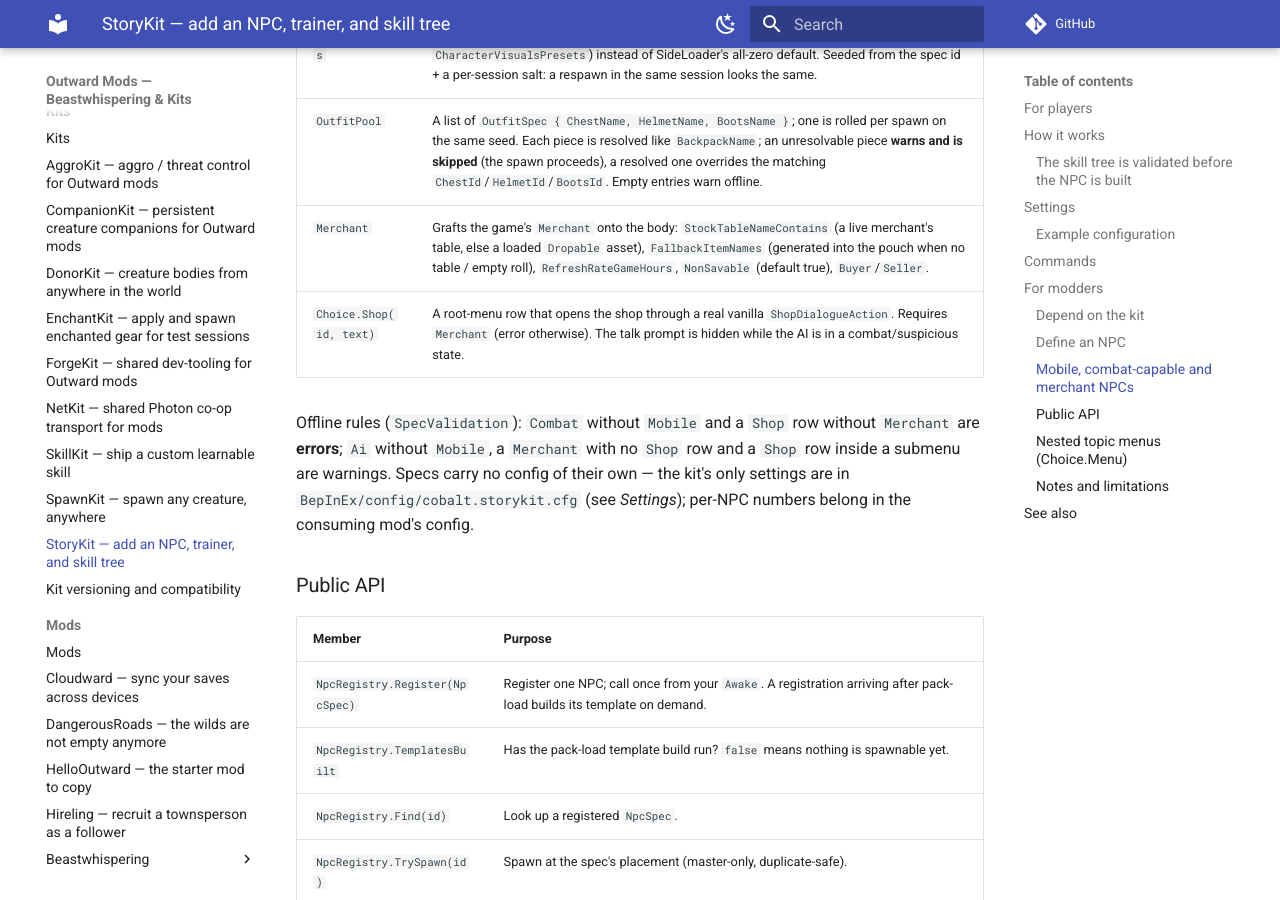
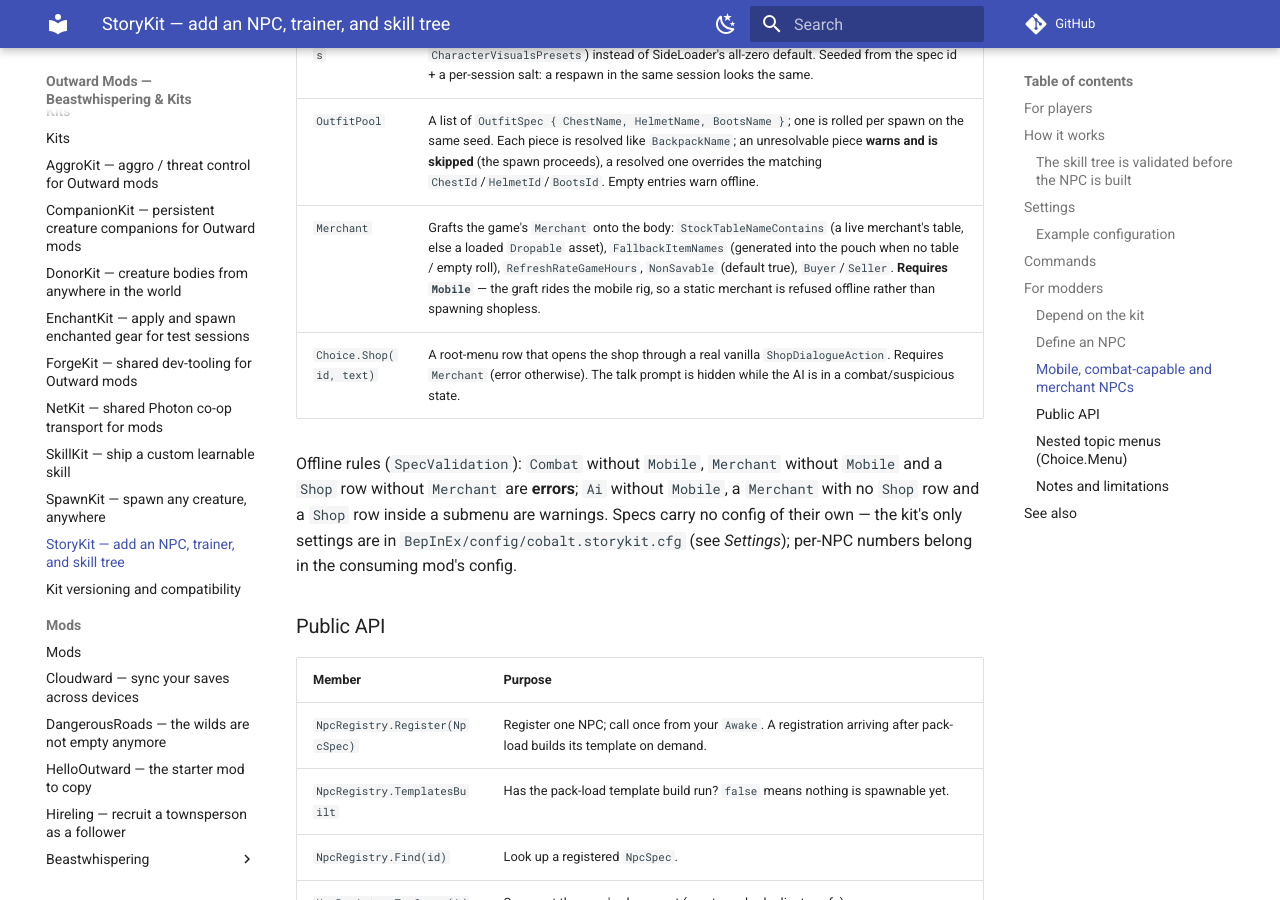
Before and after one commit to cobalt-craft/outward-mods-wiki, an MkDocs documentation site: the page built from docs/kits/storykit.md, in a window 1280 px wide and 900 px high, scrolled down 6454 px. Built offline with MkDocs 1.6.1 and Material for MkDocs 9.7.7, drawn with Linux system fonts in a browser that asks for light colours; comment, search, counter and statistics services are not loaded.

Commit message:
Sync wiki from source @ 30ebeb1

```diff
--- a/docs/kits/storykit.md
+++ b/docs/kits/storykit.md
@@ -251,12 +251,12 @@ NpcRegistry.Register(new NpcSpec
 | `BackpackName` | Equipped at spawn; resolved against the live item registry by display name, then prefab name. Unresolvable = refused. |
 | `RandomVisuals` | Gender, skin, head, hair style and hair colour are rolled (bounds from the game's own `CharacterVisualsPresets`) instead of SideLoader's all-zero default. Seeded from the spec id + a per-session salt: a respawn in the same session looks the same. |
 | `OutfitPool` | A list of `OutfitSpec { ChestName, HelmetName, BootsName }`; one is rolled per spawn on the same seed. Each piece is resolved like `BackpackName`; an unresolvable piece **warns and is skipped** (the spawn proceeds), a resolved one overrides the matching `ChestId`/`HelmetId`/`BootsId`. Empty entries warn offline. |
-| `Merchant` | Grafts the game's `Merchant` onto the body: `StockTableNameContains` (a live merchant's table, else a loaded `Dropable` asset), `FallbackItemNames` (generated into the pouch when no table / empty roll), `RefreshRateGameHours`, `NonSavable` (default true), `Buyer`/`Seller`. |
+| `Merchant` | Grafts the game's `Merchant` onto the body: `StockTableNameContains` (a live merchant's table, else a loaded `Dropable` asset), `FallbackItemNames` (generated into the pouch when no table / empty roll), `RefreshRateGameHours`, `NonSavable` (default true), `Buyer`/`Seller`. **Requires `Mobile`** — the graft rides the mobile rig, so a static merchant is refused offline rather than spawning shopless. |
 | `Choice.Shop(id, text)` | A root-menu row that opens the shop through a real vanilla `ShopDialogueAction`. Requires `Merchant` (error otherwise). The talk prompt is hidden while the AI is in a combat/suspicious state. |
 
-Offline rules (`SpecValidation`): `Combat` without `Mobile` and a `Shop` row without `Merchant` are
-**errors**; `Ai` without `Mobile`, a `Merchant` with no `Shop` row and a `Shop` row inside a submenu
-are warnings. Specs carry no config of their own — the kit's only settings are in
+Offline rules (`SpecValidation`): `Combat` without `Mobile`, `Merchant` without `Mobile` and a
+`Shop` row without `Merchant` are **errors**; `Ai` without `Mobile`, a `Merchant` with no `Shop` row
+and a `Shop` row inside a submenu are warnings. Specs carry no config of their own — the kit's only settings are in
 `BepInEx/config/cobalt.storykit.cfg` (see *Settings*); per-NPC numbers belong in the consuming mod's
 config.
 
```
